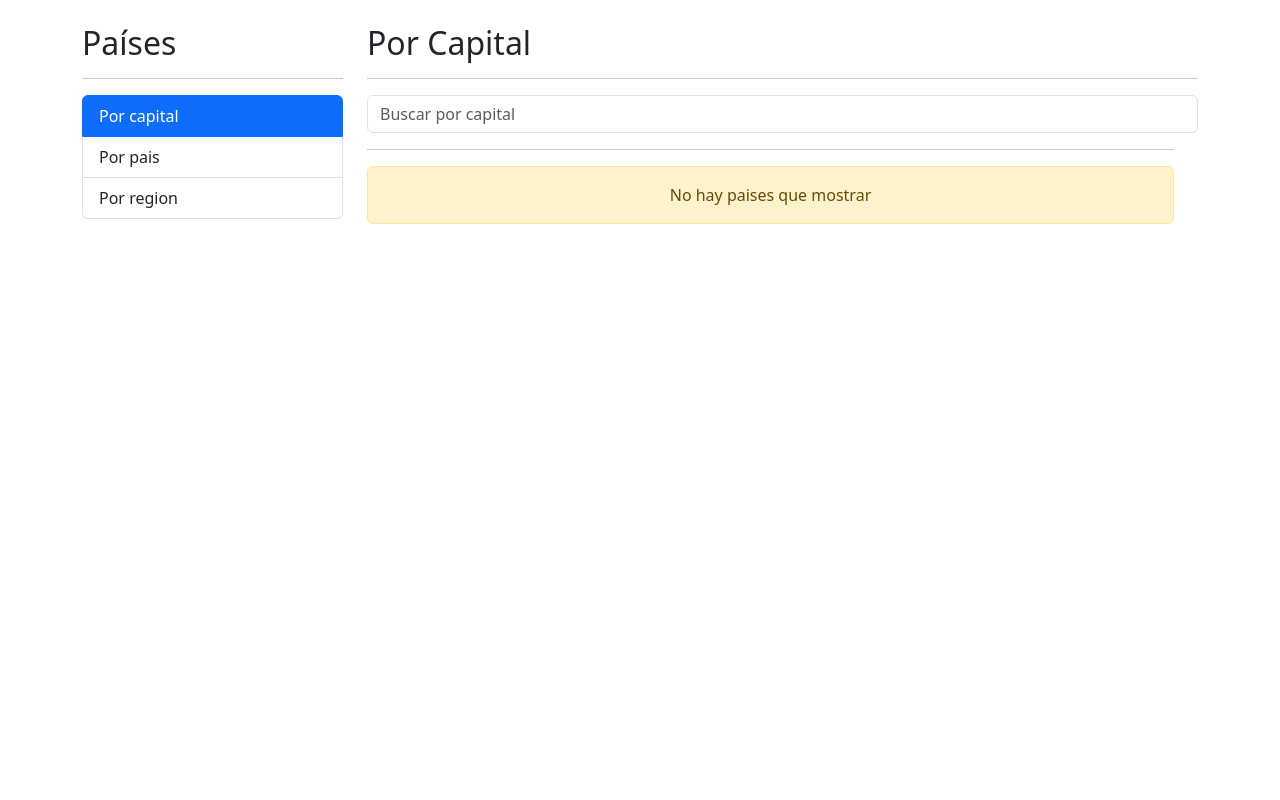
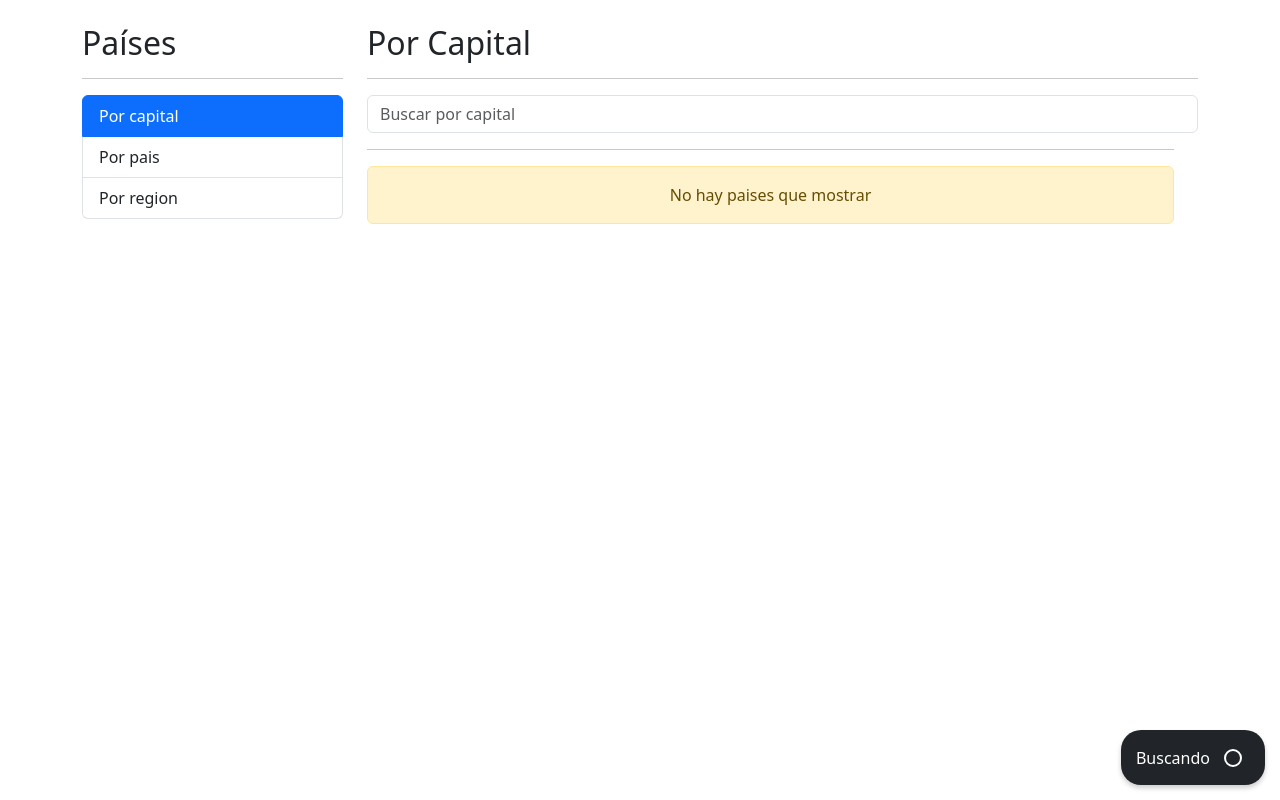
Before and after one commit to AeroreHighwind/CountryApp, an Angular app: page /countries/by-capital in a window 1280 px wide. Built offline with nearby package versions, Linux system fonts and the light colour scheme.

Commit message:
Loading spinner added

```diff
--- a/src/app/countries/pages/by-capital-page/by-capital-page.component.html
+++ b/src/app/countries/pages/by-capital-page/by-capital-page.component.html
@@ -11,6 +11,7 @@
 <div class="row">
     <div class="col">
         <hr>
+        <shared-loading-spinner></shared-loading-spinner>
         <countries-table [countries]="countries"></countries-table>
     </div>
 </div>
--- a/src/app/countries/services/countries.service.ts
+++ b/src/app/countries/services/countries.service.ts
@@ -1,6 +1,6 @@
 import { Injectable } from '@angular/core';
 import { HttpClient } from '@angular/common/http';
-import { Observable, catchError, map, of } from 'rxjs';
+import { Observable, catchError, delay, map, of } from 'rxjs';
 import { Country } from '../interfaces/country';
 
 @Injectable({providedIn: 'root'})
@@ -9,6 +9,17 @@
     private apiURL:string = 'https://restcountries.com/v3.1';
 
     constructor(private http: HttpClient) { }
+
+    private getCountriesRequest(url:string):Observable<Country[]>{
+        return this.http.get<Country[]>( url )
+        .pipe(
+            catchError( () => of ([])),
+            delay(2000),
+        );
+    }
+
+
+
 
 
     searchCountryByAlphaCode(code :string):Observable<Country | null >{
@@ -30,26 +41,17 @@
     searchCapital(term :string):Observable<Country[]>{
         const url = `${ this.apiURL }/capital/${ term }`;
 
-        return this.http.get<Country[]>(url)
-        .pipe(
-            catchError( (error) => of ([]))
-        );
+        return this.getCountriesRequest(url);
     }
     searchCountry(term :string):Observable<Country[]>{
         const url = `${ this.apiURL }/name/${ term }`;
 
-        return this.http.get<Country[]>(url)
-        .pipe(
-            catchError( (error) => of ([]))
-        );
+        return this.getCountriesRequest(url);
     }
     searchRegion(term :string):Observable<Country[]>{
         const url = `${ this.apiURL }/region/${ term }`;
 
-        return this.http.get<Country[]>(url)
-        .pipe(
-            catchError( (error) => of ([]))
-        );
+        return this.getCountriesRequest(url);
     }
 
 }
--- /dev/null
+++ b/src/app/shared/components/loading-spinner/loading-spinner.component.css
@@ -0,0 +1,16 @@
+.spinner-container{
+    align-items: center;
+    background-color: black;
+    border-radius: 20px;
+    bottom: 15px;
+    box-shadow: 0px 3px 5px rgba(0, 0, 0, 0.2);
+    color: white;
+    display: flex;
+    padding: 5px 10px;
+    position: fixed;
+    right: 15px;
+}
+
+span{
+    margin-left: 5px;
+}
--- /dev/null
+++ b/src/app/shared/components/loading-spinner/loading-spinner.component.html
@@ -0,0 +1,45 @@
+<div class="spinner-container bg-dark">
+    <span>Buscando</span>
+    <!-- By Sam Herbert (@sherb), for everyone. More @ http://goo.gl/7AJzbL -->
+<svg width="45" height="45" viewBox="0 0 45 45" xmlns="http://www.w3.org/2000/svg" stroke="#fff">
+    <g fill="none" fill-rule="evenodd" transform="translate(1 1)" stroke-width="2">
+        <circle cx="22" cy="22" r="6" stroke-opacity="0">
+            <animate attributeName="r"
+                 begin="1.5s" dur="3s"
+                 values="6;22"
+                 calcMode="linear"
+                 repeatCount="indefinite" />
+            <animate attributeName="stroke-opacity"
+                 begin="1.5s" dur="3s"
+                 values="1;0" calcMode="linear"
+                 repeatCount="indefinite" />
+            <animate attributeName="stroke-width"
+                 begin="1.5s" dur="3s"
+                 values="2;0" calcMode="linear"
+                 repeatCount="indefinite" />
+        </circle>
+        <circle cx="22" cy="22" r="6" stroke-opacity="0">
+            <animate attributeName="r"
+                 begin="3s" dur="3s"
+                 values="6;22"
+                 calcMode="linear"
+                 repeatCount="indefinite" />
+            <animate attributeName="stroke-opacity"
+                 begin="3s" dur="3s"
+                 values="1;0" calcMode="linear"
+                 repeatCount="indefinite" />
+            <animate attributeName="stroke-width"
+                 begin="3s" dur="3s"
+                 values="2;0" calcMode="linear"
+                 repeatCount="indefinite" />
+        </circle>
+        <circle cx="22" cy="22" r="8">
+            <animate attributeName="r"
+                 begin="0s" dur="1.5s"
+                 values="6;1;2;3;4;5;6"
+                 calcMode="linear"
+                 repeatCount="indefinite" />
+        </circle>
+    </g>
+</svg>
+</div>
```
Also changed, not shown: src/app/shared/components/loading-spinner/loading-spinner.component.ts (added, +10 -0 lines), src/app/shared/shared.module.ts (+12 -9 lines).
